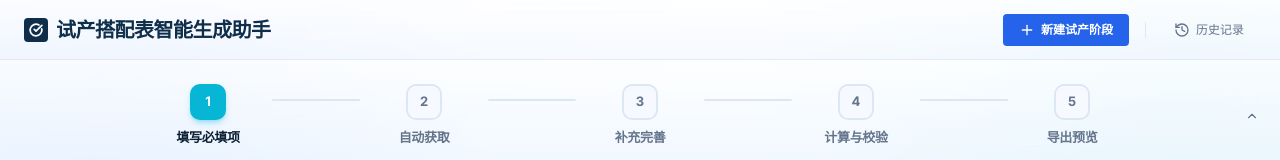
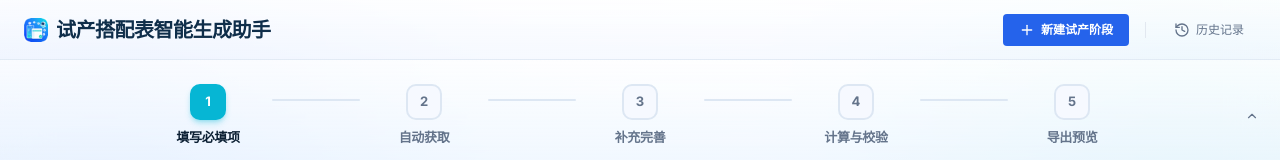
Before and after one commit to tengjiaozhai/trial-production, a React (Vite) app in the folder frontend/: page / in a window 1280 px wide. Shown: the top 160 px of the page. Built offline with nearby package versions, Linux system fonts and the light colour scheme.

Commit message:
fix； 更换图标

```diff
--- a/frontend/src/App.tsx
+++ b/frontend/src/App.tsx
@@ -1,6 +1,6 @@
 import React, { useState, useEffect, useMemo, useRef } from 'react';
 import { motion, AnimatePresence } from 'motion/react';
-import { Upload, FileText, Download, CheckCircle, Play, Plus, X, RotateCw, Save, History, Trash2 } from 'lucide-react';
+import { Upload, FileText, Download, Play, Plus, X, RotateCw, Save, History, Trash2 } from 'lucide-react';
 import * as XLSX from 'xlsx';
 import { arrayMove } from '@dnd-kit/sortable';
 
@@ -1028,9 +1028,12 @@ export default function App() {
       <header className="h-[60px] bg-[linear-gradient(180deg,rgba(255,255,255,0.88)_0%,rgba(246,249,255,0.78)_100%)] backdrop-blur-xl border-b border-[#DDE7F3]/80 flex items-center justify-between px-6 shrink-0 z-[110]">
         <div className="flex items-center gap-6">
           <div className="font-black text-xl tracking-tight text-[#0f2e4a] flex items-center gap-2">
-            <div className="w-6 h-6 rounded bg-[#0f2e4a] flex items-center justify-center text-white shrink-0">
-               <CheckCircle size={14} strokeWidth={3} />
-            </div>
+            <img
+              src="/favicon.png"
+              alt=""
+              className="w-6 h-6 shrink-0 rounded object-cover"
+              aria-hidden="true"
+            />
             试产搭配表智能生成助手
           </div>
         </div>
```
